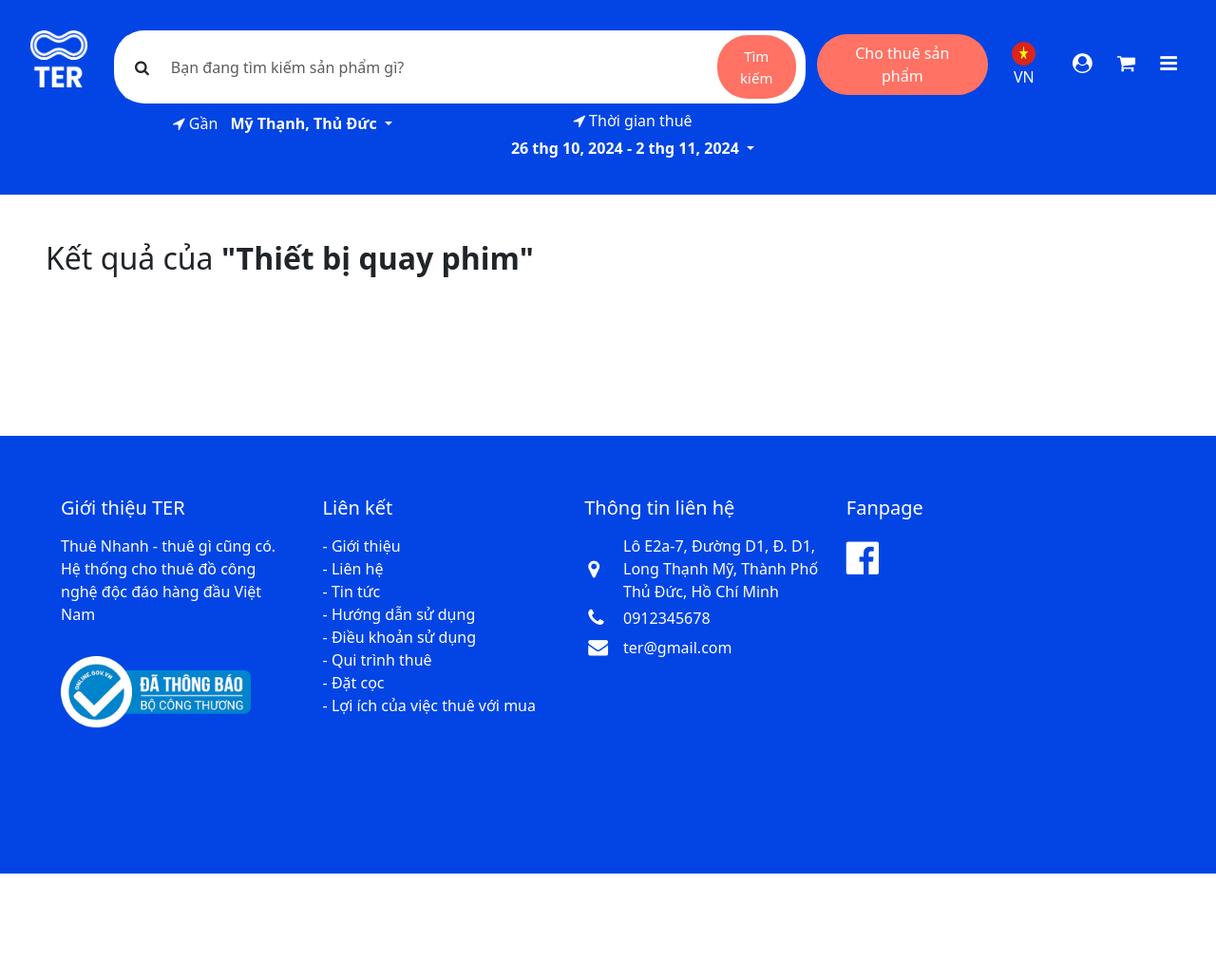
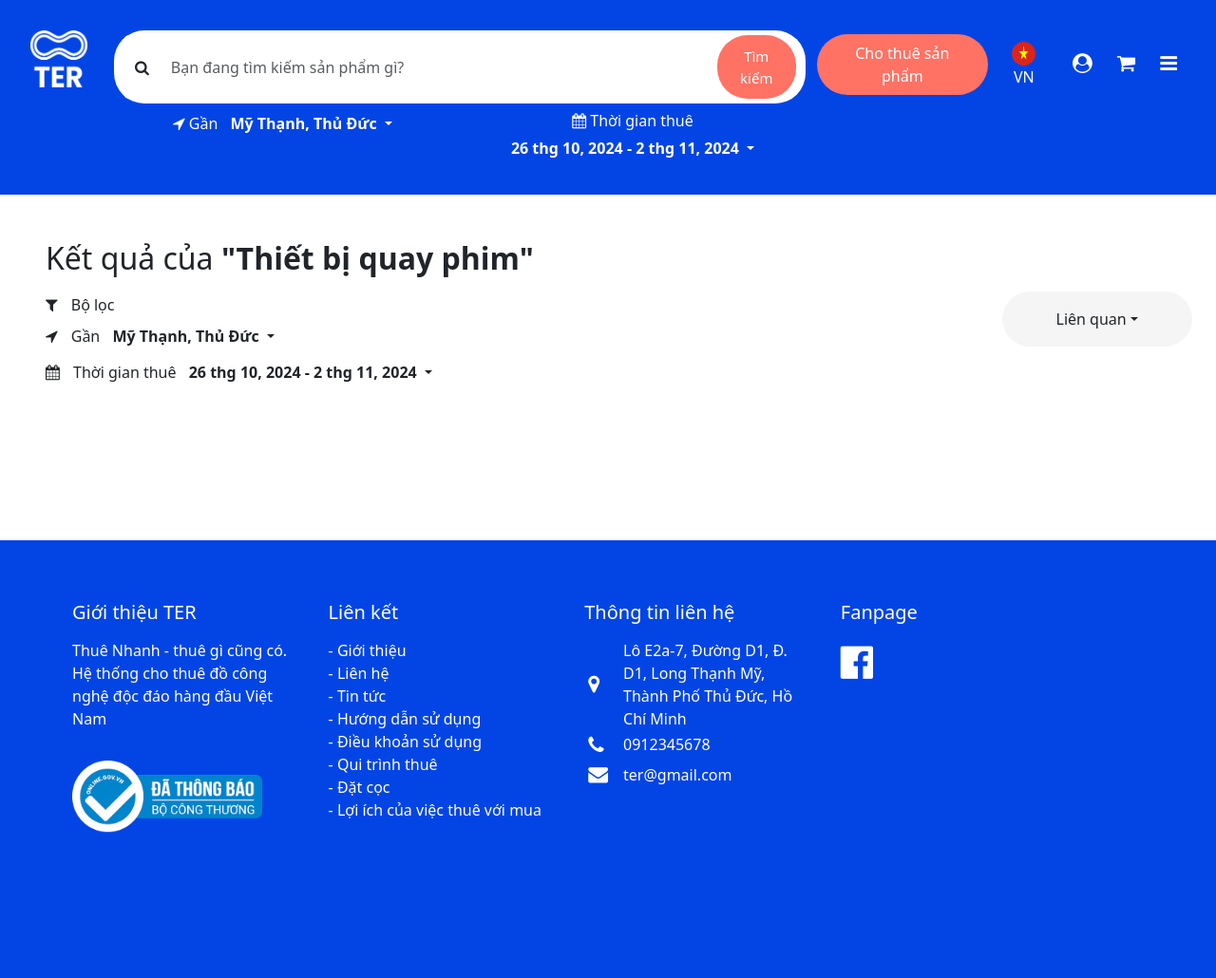
Before and after one commit to Huu-An/website, a plain HTML site: page fe/search-result.html in a window 1280 px wide. Shown: the whole page at 95% size. Before the commit the page ends 920 px from the top, so only its background shows below. Drawn offline with nearby package versions, Linux system fonts and the light colour scheme.

Commit message:
update: filter zone

```diff
--- a/fe/scripts/searchPage.js
+++ b/fe/scripts/searchPage.js
@@ -140,6 +140,17 @@ if (query) {
   getProducts(query, "created_at", "desc");
 }
 
+inputSearch.addEventListener("keyup", (event) => {
+  if (event.key === "Enter") {
+    if (inputSearch.value != "") {
+      const searchContent = inputSearch.value;
+      window.location.href = `/search-result.html?query=${searchContent}`;
+    } else {
+      alert("Vui lòng không bỏ trống nội dung tìm kiếm");
+    }
+  }
+});
+
 btnSearch.addEventListener("click", (e) => {
   if (inputSearch.value != "") {
     const searchContent = inputSearch.value;
--- a/fe/search-result.html
+++ b/fe/search-result.html
@@ -49,7 +49,7 @@
               </div>
             </div>
             <div class="dropdown col">
-              <span class="align-middle"><i class="fa fa-location-arrow" aria-hidden="true"></i> Thời gian thuê </span>
+              <span class="align-middle"><i class="fa fa-calendar" aria-hidden="true"></i> Thời gian thuê </span>
               <div class="btn-group">
                 <button class="btn btn-sm dropdown-toggle text-white fw-bold" style="font-size: 16px;" type="button"
                   id="rentalDate" data-bs-toggle="dropdown" aria-expanded="false"> 26 thg 10, 2024 - 2 thg 11, 2024
@@ -86,13 +86,60 @@
   </div>
   <div id="main-content">
     <div class="container-fluid w-100 px-5 mt-5 mb-5 pb-3">
-      <div class="row">
+      <div class="row-fluid">
         <h2 class="fw-light">Kết quả của <span class="fw-bold" id="search-query">"Thiết bị quay phim"</span></h2>
+        <div class="row mt-3">
+          <div class="col">
+            <div class="dropdown">
+              <span class="align-middle"><i class="fa fa-filter" aria-hidden="true" style="margin-right: 10px;"></i> Bộ
+                lọc </span>
+            </div>
+            <div class="dropdown mt-1 mb-1">
+              <span class="align-middle"><i class="fa fa-location-arrow" aria-hidden="true"
+                  style="margin-right: 10px;"></i> Gần </span>
+              <div class="btn-group">
+                <button class="btn btn-sm dropdown-toggle fw-bold" style="font-size: 16px;" type="button"
+                  id="rentalDate" data-bs-toggle="dropdown" aria-expanded="false"> Mỹ Thạnh, Thủ Đức </button>
+                <ul class="dropdown-menu w-100">
+                  <li><a class="dropdown-item" href="#">Bình Dương</a></li>
+                  <li><a class="dropdown-item" href="#">Bình Dương</a></li>
+                  <li><a class="dropdown-item" href="#">Bình Dương</a></li>
+                </ul>
+              </div>
+            </div>
+            <div class="dropdown">
+              <span class="align-middle"><i class="fa fa-calendar" aria-hidden="true" style="margin-right: 10px;"></i>
+                Thời gian thuê </span>
+              <div class="btn-group">
+                <button class="btn btn-sm dropdown-toggle fw-bold" style="font-size: 16px;" type="button"
+                  id="rentalDate" data-bs-toggle="dropdown" aria-expanded="false"> 26 thg 10, 2024 - 2 thg 11, 2024
+                </button>
+                <ul class="dropdown-menu w-100">
+                  <li><a class="dropdown-item" href="#">Bình Dương</a></li>
+                  <li><a class="dropdown-item" href="#">Bình Dương</a></li>
+                  <li><a class="dropdown-item" href="#">Bình Dương</a></li>
+                </ul>
+              </div>
+            </div>
+          </div>
+          <div class="col-2">
+            <div class="btn-group">
+              <button class="btn btn-sm dropdown-toggle rounded rounded-5 p-3"
+                style="font-size: 16px; background-color: #F5F5F5; max-width: 200px; width: 200px;" type="button"
+                data-bs-toggle="dropdown" aria-expanded="false">Liên quan</button>
+              <ul class="dropdown-menu w-100">
+                <li><a class="dropdown-item" href="#">Giá giảm dần</a></li>
+                <li><a class="dropdown-item" href="#">Giá tăng dần</a></li>
+              </ul>
+            </div>
+          </div>
+        </div>
         <div class="row mt-5 mb-5 column-gap-5 d-flex justify-content-center" id="matched-products">
         </div>
       </div>
     </div>
-    <footer id="footer" class="row text-white column-gap-3" style="padding: 5% 12% 12% 5%;">
+  </div>
+  <footer id="footer" class="row text-white column-gap-3 w-100 mx-0" style="padding: 5% 12% 12% 5%;">
     <div class="col">
       <h5 class="mb-3">Giới thiệu TER</h5>
       <p class="mt-3 mb-3">Thuê Nhanh - thuê gì cũng có. Hệ thống cho thuê đồ công nghệ độc đáo hàng đầu Việt Nam </p>
@@ -144,7 +191,6 @@
       </div>
     </div>
   </footer>
-  </div>
   <script src="./scripts/searchPage.js"></script>
 </body>
 
```
Also changed, not shown: fe/index.html (+4 -4 lines), fe/scripts/main.js (+12 -0 lines). Lines whose indentation alone changed are shown as unchanged.
